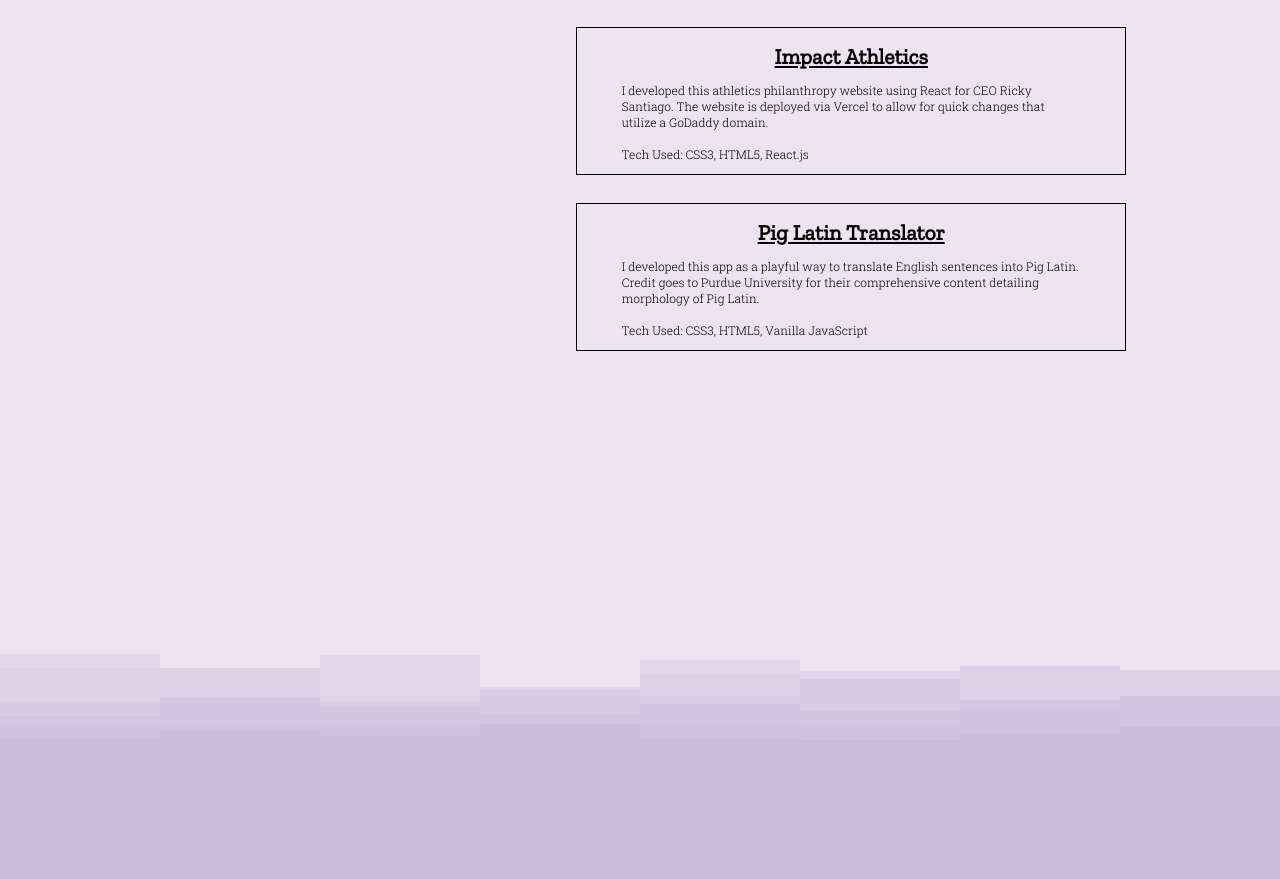
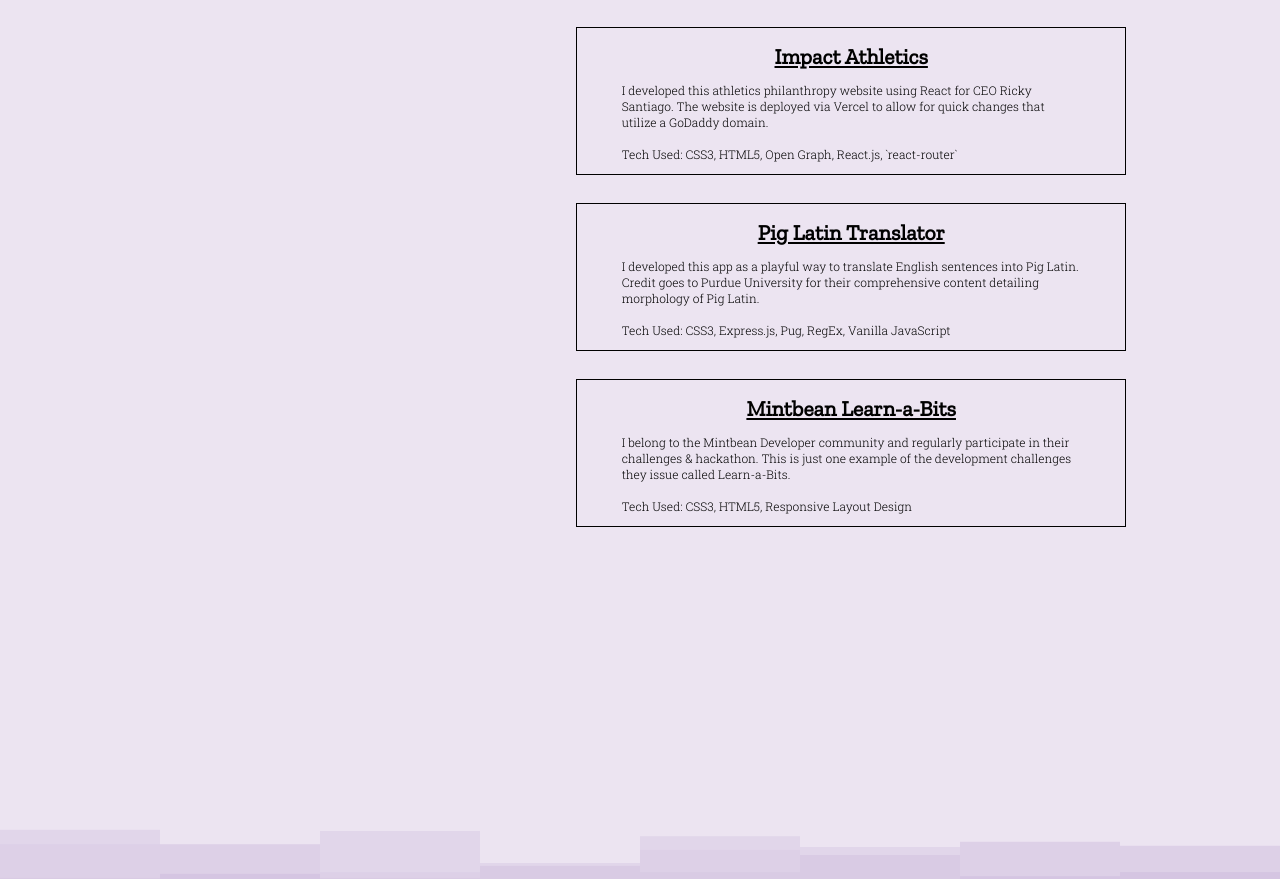
Before and after one commit to hamzafoy/hamza_foy_anthology, a React (Create React App) app: page / in a window 1280 px wide. Shown: the part 1938-2817 px from the top of the page. Built offline with nearby package versions, Linux system fonts and the light colour scheme.

Commit message:
further furnishing the project cards, will soon work on desktop layout.

```diff
--- a/src/BodySection/BodySection.js
+++ b/src/BodySection/BodySection.js
@@ -119,7 +119,7 @@
                             I developed this athletics philanthropy website using React for CEO Ricky Santiago.
                             The website is deployed via Vercel to allow for quick changes that utilize a GoDaddy domain.<br/><br/>
 
-                            Tech Used: CSS3, HTML5, React.js
+                            Tech Used: CSS3, HTML5, Open Graph, React.js, `react-router`
                         </p>
 
                     </aside>
@@ -140,7 +140,28 @@
                             I developed this app as a playful way to translate English sentences into Pig Latin. Credit goes to
                             Purdue University for their comprehensive content detailing morphology of Pig Latin.<br/><br/>
 
-                            Tech Used: CSS3, HTML5, Vanilla JavaScript
+                            Tech Used: CSS3, Express.js, Pug, RegEx, Vanilla JavaScript
+                        </p>
+
+                    </aside>
+
+                    <aside className="project-list__item">
+
+                        <h1 className="item__label">
+                            <a
+                            href="https://hamza-is-learning-a-bit-3.surge.sh/"
+                            target="_blank"
+                            rel="noreferrer"
+                            >
+                                Mintbean Learn-a-Bits
+                            </a>
+                        </h1>
+
+                        <p className="item__text">
+                            I belong to the Mintbean Developer community and regularly participate in their challenges &amp; hackathon. This
+                            is just one example of the development challenges they issue called Learn-a-Bits.<br/><br/>
+
+                            Tech Used: CSS3, HTML5, Responsive Layout Design
                         </p>
 
                     </aside>
```
